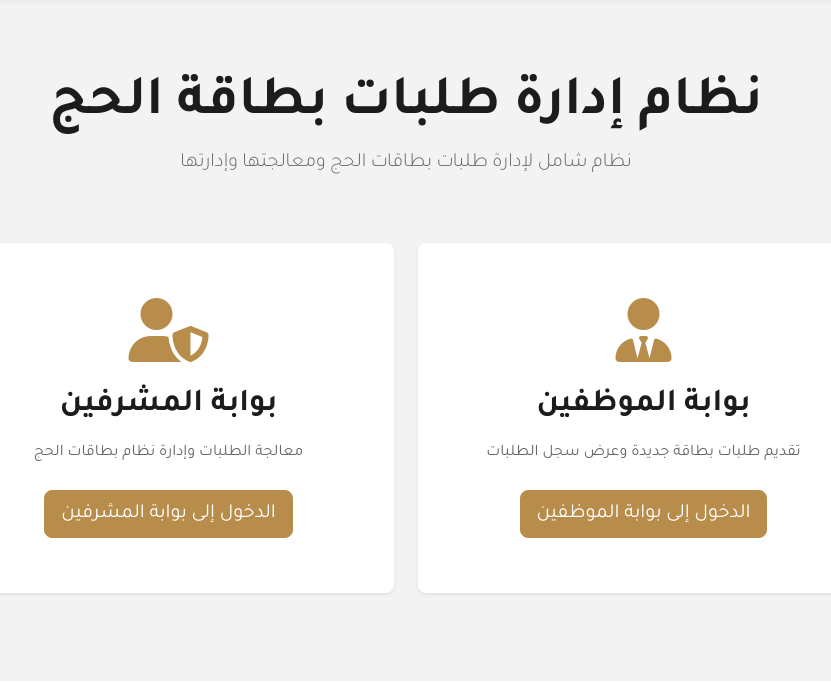
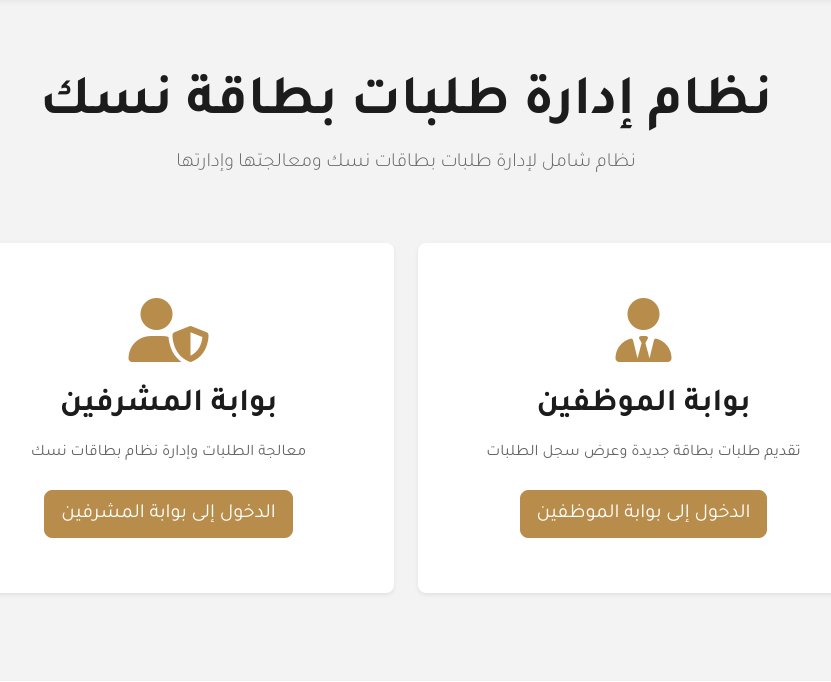
Before and after one commit to C3ZIZ/NusukRequestApp, a Flask app: page / in a window 1280 px wide. Shown: the part 70-752 px from the top of the page, without its empty margins (234-1065 px from the left). Run offline with Flask 3, Linux system fonts and the light colour scheme.

Commit message:
Update the title in index

```diff
--- a/templates/index.html
+++ b/templates/index.html
@@ -4,11 +4,11 @@
 <div class="row justify-content-center my-5">
     <div class="col-md-10 text-center mb-5">
         {% if language == 'ar' %}
-        <h1 class="display-4 fw-bold">نظام إدارة طلبات بطاقة الحج</h1>
-        <p class="lead text-muted">نظام شامل لإدارة طلبات بطاقات الحج ومعالجتها وإدارتها</p>
+        <h1 class="display-4 fw-bold">نظام إدارة طلبات بطاقة نسك</h1>
+        <p class="lead text-muted">نظام شامل لإدارة طلبات بطاقات نسك ومعالجتها وإدارتها</p>
         {% else %}
-        <h1 class="display-4 fw-bold">Hajj Card Request Management System</h1>
-        <p class="lead text-muted">Comprehensive system for submitting, processing, and managing Hajj card requests</p>
+        <h1 class="display-4 fw-bold">Nusuk Card Request Management System</h1>
+        <p class="lead text-muted">Comprehensive system for submitting, processing, and managing Nusuk card requests</p>
         {% endif %}
     </div>
 
@@ -30,7 +30,7 @@
                 <div class="card portal-card shadow-sm border-0">
                     <i class="fas fa-user-shield"></i>
                     <h2>بوابة المشرفين</h2>
-                    <p>معالجة الطلبات وإدارة نظام بطاقات الحج</p>
+                    <p>معالجة الطلبات وإدارة نظام بطاقات نسك</p>
                     <a href="{{ url_for('admin') }}" class="btn btn-primary btn-lg">الدخول إلى بوابة المشرفين</a>
                 </div>
             </div>
```
